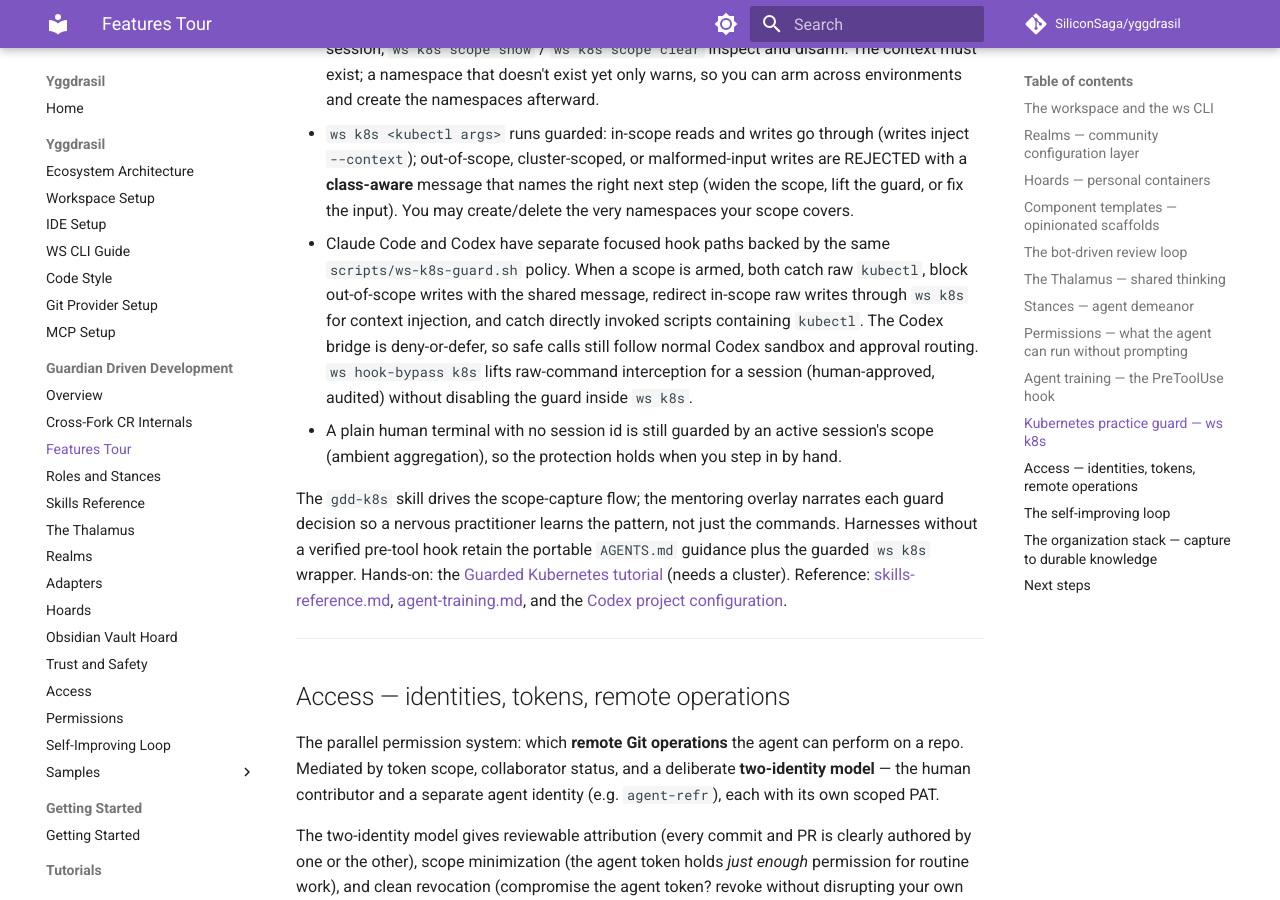
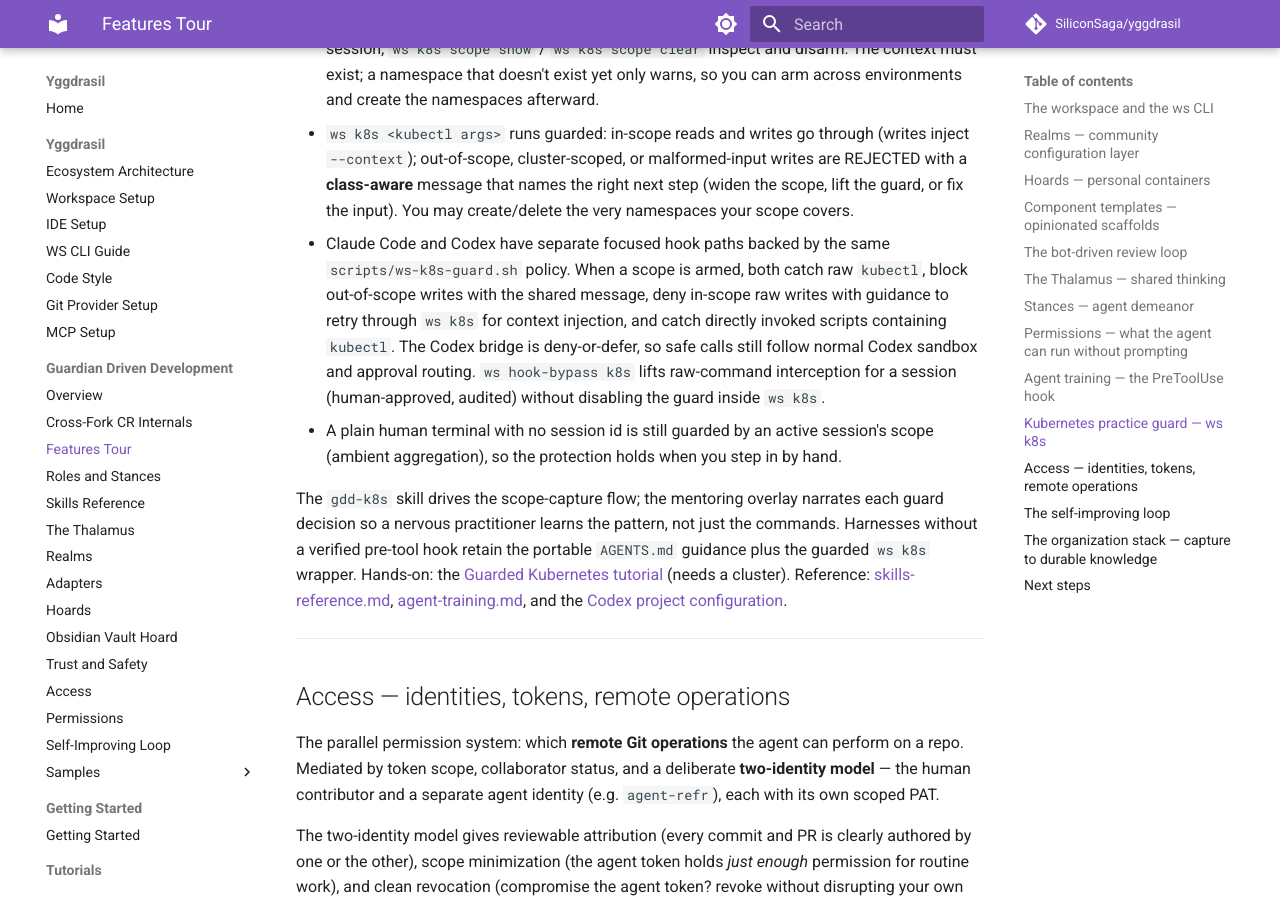
Before and after one commit to SiliconSaga/yggdrasil, an MkDocs documentation site: the page built from docs/gdd/features.md, in a window 1280 px wide and 900 px high, scrolled down 5124 px. Built offline with MkDocs 1.6.1 and Material for MkDocs 9.7.7, drawn with Linux system fonts in a browser that asks for light colours; comment, search, counter and statistics services are not loaded.

Commit message:
fix(k8s): initialize scoped redirect defaults
Initialize Kubernetes command-analysis values before the optional write-floor setup so active non-Kubernetes scoped redirects cannot abort under nounset.

Add a regression that exercises the generic scoped-redirect path with the Kubernetes floor disabled.

Clarify that hooks deny raw in-scope writes with retry guidance rather than automatically rewriting commands through ws k8s.

Co-Authored-By: Codex GPT-5 <noreply@openai.com>

```diff
--- a/docs/gdd/features.md
+++ b/docs/gdd/features.md
@@ -127,7 +127,7 @@ A safety scope for kubectl — training wheels while you learn, a guardrail near
 
 - `ws k8s scope set --context <ctx> --namespace <ns[,ns]>` arms the guard for the session; `ws k8s scope show` / `ws k8s scope clear` inspect and disarm. The context must exist; a namespace that doesn't exist yet only warns, so you can arm across environments and create the namespaces afterward.
 - `ws k8s <kubectl args>` runs guarded: in-scope reads and writes go through (writes inject `--context`); out-of-scope, cluster-scoped, or malformed-input writes are REJECTED with a **class-aware** message that names the right next step (widen the scope, lift the guard, or fix the input). You may create/delete the very namespaces your scope covers.
-- Claude Code and Codex have separate focused hook paths backed by the same `scripts/ws-k8s-guard.sh` policy. When a scope is armed, both catch raw `kubectl`, block out-of-scope writes with the shared message, redirect in-scope raw writes through `ws k8s` for context injection, and catch directly invoked scripts containing `kubectl`. The Codex bridge is deny-or-defer, so safe calls still follow normal Codex sandbox and approval routing. `ws hook-bypass k8s` lifts raw-command interception for a session (human-approved, audited) without disabling the guard inside `ws k8s`.
+- Claude Code and Codex have separate focused hook paths backed by the same `scripts/ws-k8s-guard.sh` policy. When a scope is armed, both catch raw `kubectl`, block out-of-scope writes with the shared message, deny in-scope raw writes with guidance to retry through `ws k8s` for context injection, and catch directly invoked scripts containing `kubectl`. The Codex bridge is deny-or-defer, so safe calls still follow normal Codex sandbox and approval routing. `ws hook-bypass k8s` lifts raw-command interception for a session (human-approved, audited) without disabling the guard inside `ws k8s`.
 - A plain human terminal with no session id is still guarded by an active session's scope (ambient aggregation), so the protection holds when you step in by hand.
 
 The `gdd-k8s` skill drives the scope-capture flow; the mentoring overlay narrates each guard decision so a nervous practitioner learns the pattern, not just the commands. Harnesses without a verified pre-tool hook retain the portable `AGENTS.md` guidance plus the guarded `ws k8s` wrapper. Hands-on: the [Guarded Kubernetes tutorial](../tutorials/guarded-kubernetes.md) (needs a cluster). Reference: [skills-reference.md](skills-reference.md), [agent-training.md](agent-training.md), and the [Codex project configuration](../../.codex/README.md).
```
Also changed, not shown: 2 other files.
